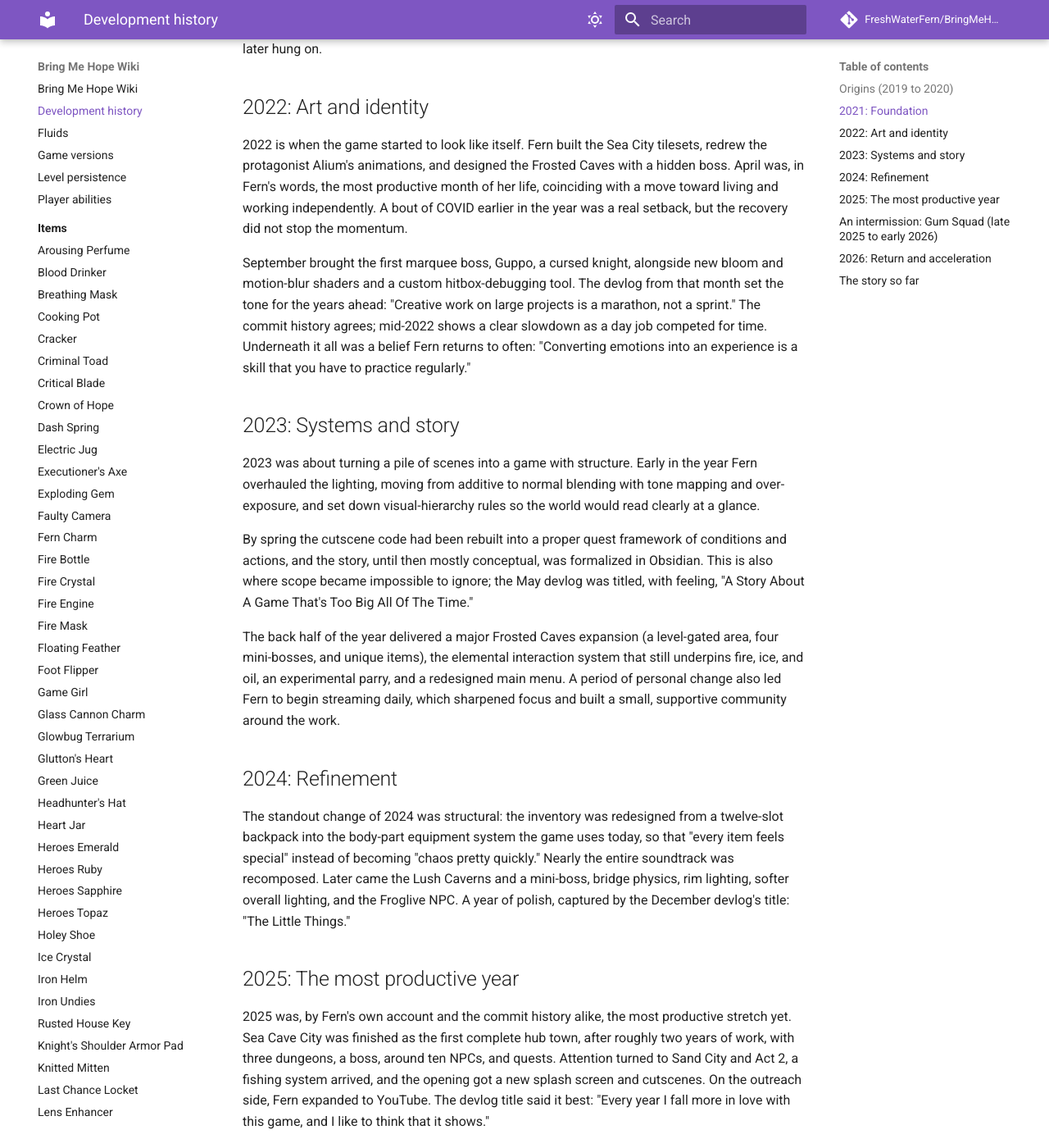
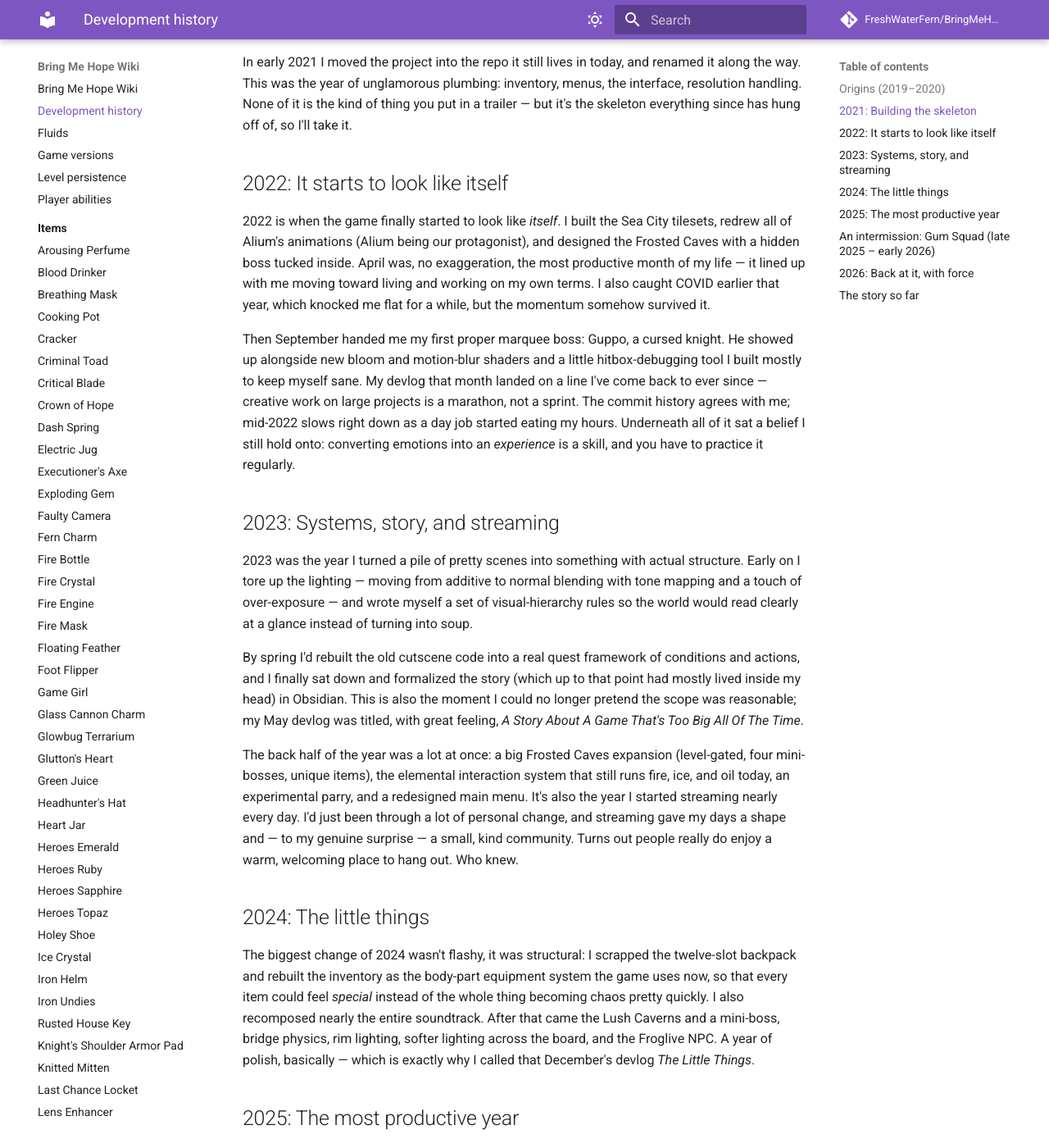
Before and after one commit to FreshWaterFern/BringMeHopeWiki, an MkDocs documentation site: the page built from docs/development-history.md, in a window 1280 px wide and 1400 px high, scrolled down 823 px. Shown: the whole window at 82% size. Built offline with MkDocs 1.6.1 and Material for MkDocs 9.7.7, drawn with Linux system fonts in a browser that asks for light colours; comment, search, counter and statistics services are not loaded; some of the changed text lies outside the part shown.

Commit message:
Rewrite development-history in Fern's first-person voice
The page read like a detached encyclopedia entry. Rewrite it in first
person to match the conversational, self-deprecating, craft-focused voice
from fernmakesgames.com, keeping all facts, dates, and the stats box.

Co-Authored-By: Claude Opus 4.8 <noreply@anthropic.com>

```diff
--- a/docs/development-history.md
+++ b/docs/development-history.md
@@ -2,110 +2,56 @@
 
 # Development history
 
-Bring Me Hope is a solo project with an unusual constraint: it is being built over a full
-decade. Fern Nigro began it in **mid-2019**, originally under the name **Bring Me
-Purpose**, and entered it into the [Decade Jam](https://itch.io/jam/decadejam), billed as
-the world's first ten-year-long game jam, which runs from 2019 to 2029. A countdown to
-that deadline still ticks on fernmakesgames.com. Everything in the game, the art, music,
-writing, and code, is made by one person in GameMaker.
+I'm Fern, and I've been building *Bring Me Hope* by myself for about seven years now — every sprite, every song, every line of writing and code, all of it in GameMaker.
 
-What follows is the story of how it has come together, phase by phase.
+I started it in mid-2019 under the name *Bring Me Purpose* and entered it into the [Decade Jam](https://itch.io/jam/decadejam), which bills itself as the world's first ten-year-long game jam. It runs from 2019 to 2029, and there's a countdown to that deadline still ticking away over on [my site](https://www.fernmakesgames.com). So yes — I gave myself ten years to make one game. I'm aware of how that sounds.
 
-> **By the numbers (mid-2026):** about seven years in development, more than 2,000
-> commits, one developer handling art, music, writing, and code, and a ten-year deadline
-> in 2029.
+What follows is the story of how it's come together so far, year by year. Fair warning: it's mostly a story about scope, about emotion, and about a lil artist fella (me) who keeps biting off far more than he can chew and then, somehow, chewing it anyway.
 
-## Origins (2019 to 2020)
+> **Where things stand (mid-2026):** ~7 years in, 2,000-plus commits, one very tired developer doing every single job, and a finish line waiting for me in 2029.
 
-The game started in mid-2019 as *Bring Me Purpose*, meant to channel years of accumulated
-feeling into something playable. Fern has described the goal plainly: to make a game that
-expresses "every single emotion that I have felt over the past 28 years." The decade-long
-jam gave that ambition a frame, a finish line far enough away to build something genuinely
-large.
+## Origins (2019–2020)
 
-The early going was not smooth. Fern began her transition in 2020, a significant and
-demanding personal change, and development moved unevenly through that stretch before
-finding firmer footing the following year.
+I started *Bring Me Purpose* in mid-2019 because I wanted to make a game that expressed every single emotion I'd felt over the past 28 years of my life. That was the whole pitch, honestly. The decade-long jam gave that feeling somewhere to live — a finish line far enough away that I could actually try to build something *big*.
 
-## 2021: Foundation
+The first stretch was rough. I began my transition in 2020, which was an enormous and necessary and completely exhausting thing to go through, and development limped along unevenly while the rest of my life rearranged itself. It found firmer ground the year after.
 
-By early 2021 the project moved into the repository it still lives in, and was renamed
-along the way. This was the busiest year of raw construction: inventory, menus, the
-interface, and resolution handling all took shape. Unglamorous plumbing, but it became the
-skeleton everything later hung on.
+## 2021: Building the skeleton
 
-## 2022: Art and identity
+In early 2021 I moved the project into the repo it still lives in today, and renamed it along the way. This was the year of unglamorous plumbing: inventory, menus, the interface, resolution handling. None of it is the kind of thing you put in a trailer — but it's the skeleton everything since has hung off of, so I'll take it.
 
-2022 is when the game started to look like itself. Fern built the Sea City tilesets,
-redrew the protagonist Alium's animations, and designed the Frosted Caves with a hidden
-boss. April was, in Fern's words, the most productive month of her life, coinciding with a
-move toward living and working independently. A bout of COVID earlier in the year was a
-real setback, but the recovery did not stop the momentum.
+## 2022: It starts to look like itself
 
-September brought the first marquee boss, Guppo, a cursed knight, alongside new bloom and
-motion-blur shaders and a custom hitbox-debugging tool. The devlog from that month set the
-tone for the years ahead: "Creative work on large projects is a marathon, not a sprint."
-The commit history agrees; mid-2022 shows a clear slowdown as a day job competed for time.
-Underneath it all was a belief Fern returns to often: "Converting emotions into an
-experience is a skill that you have to practice regularly."
+2022 is when the game finally started to look like *itself*. I built the Sea City tilesets, redrew all of Alium's animations (Alium being our protagonist), and designed the Frosted Caves with a hidden boss tucked inside. April was, no exaggeration, the most productive month of my life — it lined up with me moving toward living and working on my own terms. I also caught COVID earlier that year, which knocked me flat for a while, but the momentum somehow survived it.
 
-## 2023: Systems and story
+Then September handed me my first proper marquee boss: Guppo, a cursed knight. He showed up alongside new bloom and motion-blur shaders and a little hitbox-debugging tool I built mostly to keep myself sane. My devlog that month landed on a line I've come back to ever since — creative work on large projects is a marathon, not a sprint. The commit history agrees with me; mid-2022 slows right down as a day job started eating my hours. Underneath all of it sat a belief I still hold onto: converting emotions into an *experience* is a skill, and you have to practice it regularly.
 
-2023 was about turning a pile of scenes into a game with structure. Early in the year Fern
-overhauled the lighting, moving from additive to normal blending with tone mapping and
-over-exposure, and set down visual-hierarchy rules so the world would read clearly at a
-glance.
+## 2023: Systems, story, and streaming
 
-By spring the cutscene code had been rebuilt into a proper quest framework of conditions
-and actions, and the story, until then mostly conceptual, was formalized in Obsidian. This
-is also where scope became impossible to ignore; the May devlog was titled, with feeling,
-"A Story About A Game That's Too Big All Of The Time."
+2023 was the year I turned a pile of pretty scenes into something with actual structure. Early on I tore up the lighting — moving from additive to normal blending with tone mapping and a touch of over-exposure — and wrote myself a set of visual-hierarchy rules so the world would read clearly at a glance instead of turning into soup.
 
-The back half of the year delivered a major Frosted Caves expansion (a level-gated area,
-four mini-bosses, and unique items), the elemental interaction system that still underpins
-fire, ice, and oil, an experimental parry, and a redesigned main menu. A period of
-personal change also led Fern to begin streaming daily, which sharpened focus and built a
-small, supportive community around the work.
+By spring I'd rebuilt the old cutscene code into a real quest framework of conditions and actions, and I finally sat down and formalized the story (which up to that point had mostly lived inside my head) in Obsidian. This is also the moment I could no longer pretend the scope was reasonable; my May devlog was titled, with great feeling, *A Story About A Game That's Too Big All Of The Time*.
 
-## 2024: Refinement
+The back half of the year was a lot at once: a big Frosted Caves expansion (level-gated, four mini-bosses, unique items), the elemental interaction system that still runs fire, ice, and oil today, an experimental parry, and a redesigned main menu. It's also the year I started streaming nearly every day. I'd just been through a lot of personal change, and streaming gave my days a shape and — to my genuine surprise — a small, kind community. Turns out people really do enjoy a warm, welcoming place to hang out. Who knew.
 
-The standout change of 2024 was structural: the inventory was redesigned from a
-twelve-slot backpack into the body-part equipment system the game uses today, so that
-"every item feels special" instead of becoming "chaos pretty quickly." Nearly the entire
-soundtrack was recomposed. Later came the Lush Caverns and a mini-boss, bridge physics,
-rim lighting, softer overall lighting, and the Froglive NPC. A year of polish, captured by
-the December devlog's title: "The Little Things."
+## 2024: The little things
+
+The biggest change of 2024 wasn't flashy, it was structural: I scrapped the twelve-slot backpack and rebuilt the inventory as the body-part equipment system the game uses now, so that every item could feel *special* instead of the whole thing becoming chaos pretty quickly. I also recomposed nearly the entire soundtrack. After that came the Lush Caverns and a mini-boss, bridge physics, rim lighting, softer lighting across the board, and the Froglive NPC. A year of polish, basically — which is exactly why I called that December's devlog *The Little Things*.
 
 ## 2025: The most productive year
 
-2025 was, by Fern's own account and the commit history alike, the most productive stretch
-yet. Sea Cave City was finished as the first complete hub town, after roughly two years of
-work, with three dungeons, a boss, around ten NPCs, and quests. Attention turned to Sand
-City and Act 2, a fishing system arrived, and the opening got a new splash screen and
-cutscenes. On the outreach side, Fern expanded to YouTube. The devlog title said it best:
-"Every year I fall more in love with this game, and I like to think that it shows."
+By both my own account and the cold, hard commit count, 2025 was the best year yet. I finished Sea Cave City — the first complete hub town in the game — after roughly two years of work, packed with three dungeons, a boss, around ten NPCs, and quests. From there I turned to Sand City and Act 2, added a fishing system (because of course I did), and gave the opening a new splash screen and cutscenes. I also pushed myself onto YouTube, which does not come naturally to me. The devlog title puts it better than I can here: every year I fall more in love with this game, and I like to think that it shows.
 
-## An intermission: Gum Squad (late 2025 to early 2026)
+## An intermission: Gum Squad (late 2025 – early 2026)
 
-For about three months around the new year, Bring Me Hope went quiet while Fern built a
-different game entirely: Gum Squad, a multiplayer shooter, on a deliberate three-month
-deadline. It was a conscious experiment in finishing: "I give myself a year, two years,
-why not ten years? But this time I wanted to change the rules." The discipline of a hard
-deadline was the point, and good practice for the marathon waiting at home.
+Around the new year, *Bring Me Hope* went quiet for about three months while I wandered off and made an entirely different game: Gum Squad, a multiplayer shooter, on a deliberate three-month deadline. The deadline was the whole point. I'd given myself a year, then two, then *ten* — so for once I wanted to change the rules and find out whether I could actually *finish* something on a hard clock. It was equal parts experiment and training montage for the marathon waiting back home.
 
-## 2026: Return and acceleration
+## 2026: Back at it, with force
 
-Bring Me Hope came back with force in the spring of 2026, when April became the single most
-active month in the project's history. The combat gained grappling and throwing, the
-Crystal Subway received a visual overhaul, and a long run of new items and per-item
-tracking filled out the loot. The game remains in active early-access development, still
-aimed at a 20 to 40 hour adventure, and still on its decade-long clock.
+*Bring Me Hope* came roaring back in spring 2026, and April turned into the single most active month in the whole project's history. Combat picked up grappling and throwing, the Crystal Subway got a full visual overhaul, and a long run of new items — with proper per-item tracking — fleshed out the loot. The game's still in active early-access development, still aiming to be a 20-to-40-hour adventure, and still ticking along on its decade-long clock.
 
 ## The story so far
 
-Across roughly seven years, a few themes have stayed constant: a tug-of-war between
-ambition and the need to finish, a conviction that craft (light, sound, animation, feel)
-is where emotion lives, and a willingness to build in the open. The Decade Jam ends in
-2029. Bring Me Hope is well on its way there.
+Seven-ish years in, a few things have never really changed: a permanent tug-of-war between how much I want to make and my need to actually finish it, a stubborn conviction that craft — light, sound, animation, *feel* — is where emotion actually lives, and a willingness to build the whole thing out in the open where anyone can watch. The Decade Jam ends in 2029. I'm well on my way, and these days the little rat in the mirror is a much happier one than the one who started back in 2019.
 
-*Further reading: the full devlogs at [fernmakesgames.com](https://www.fernmakesgames.com/blog).*
+*Want the long version? The full devlogs live at [fernmakesgames.com](https://www.fernmakesgames.com/blog).*
```
